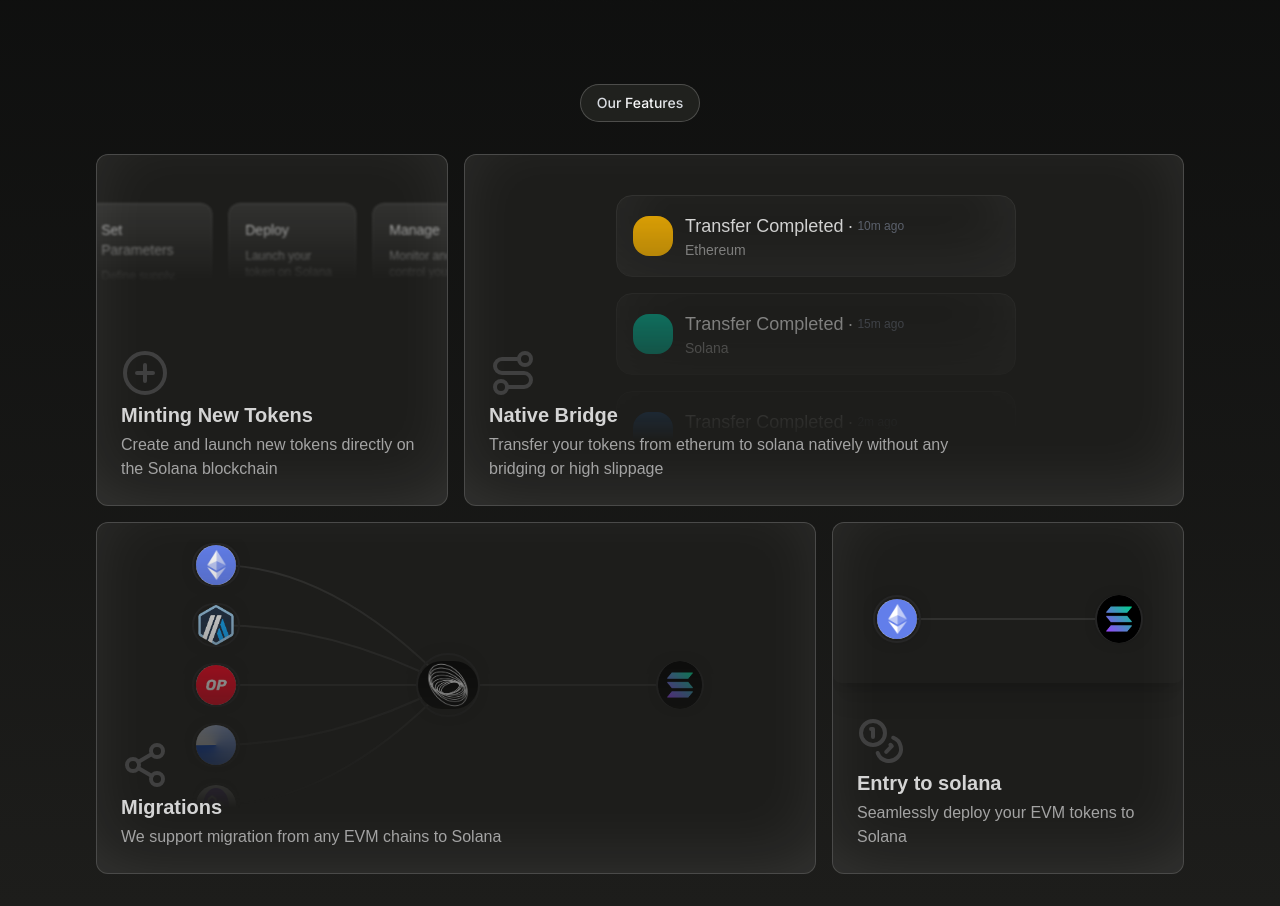
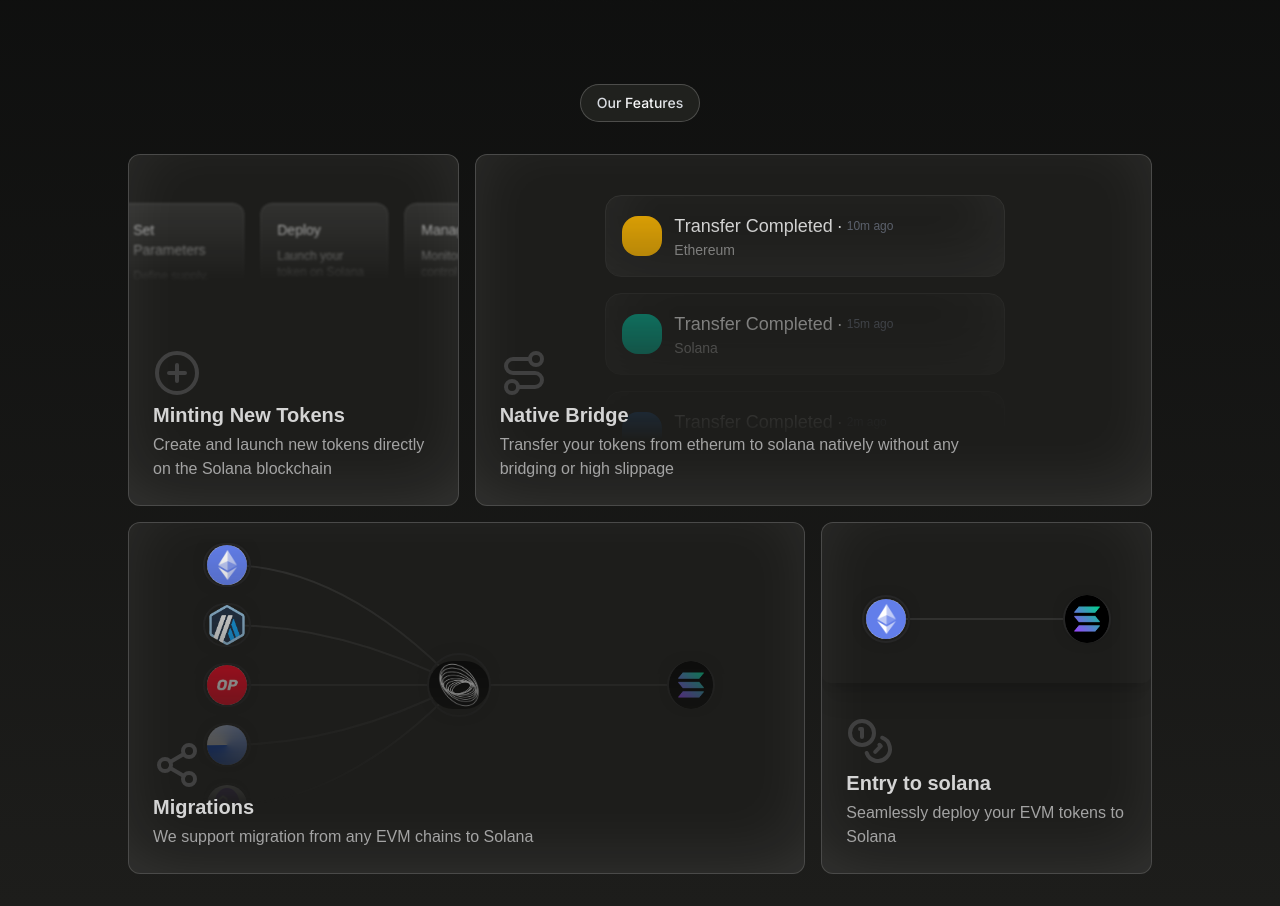
Before and after one commit to Harsh2220/launchbox, a Next.js app: page / in a window 1280 px wide. Shown: the part 620-1526 px from the top of the page. Built offline with nearby package versions, Linux system fonts and the light colour scheme; some icons are missing.

Commit message:
fix: grid size

```diff
--- a/src/components/FeaturesGrid.tsx
+++ b/src/components/FeaturesGrid.tsx
@@ -1,12 +1,10 @@
-import { CalendarIcon, FileTextIcon } from "@radix-ui/react-icons";
-import { BellIcon, Share2Icon, Route, PlusCircle, Coins } from "lucide-react";
+import { Coins, PlusCircle, Route, Share2Icon } from "lucide-react";
 
+import { AnimatedBeamMultipleOutputDemo } from "@/components/ui/animated-beam-multiple-outputs";
+import { AnimatedListDemo } from "@/components/ui/animated-list-demo";
+import { BentoCard, BentoGrid } from "@/components/ui/bento-grid";
+import Marquee from "@/components/ui/marquee";
 import { cn } from "@/lib/utils";
-import { Calendar } from "@/components/ui/calendar";
-import { BentoCard, BentoGrid } from "@/components/ui/bento-grid";
-import { AnimatedListDemo } from "@/components/ui/animated-list-demo";
-import { AnimatedBeamMultipleOutputDemo } from "@/components/ui/animated-beam-multiple-outputs";
-import Marquee from "@/components/ui/marquee";
 import { AnimatedBeamSingleDemo } from "./ui/animated-beam-single-output";
 
 const files = [
@@ -114,7 +112,7 @@ const features = [
 
 export function BentoDemo() {
   return (
-    <BentoGrid className="px-24 py-8">
+    <BentoGrid className="max-w-5xl mx-auto py-8">
       {features.map((feature, idx) => (
         <BentoCard key={idx} {...feature} />
       ))}
```
